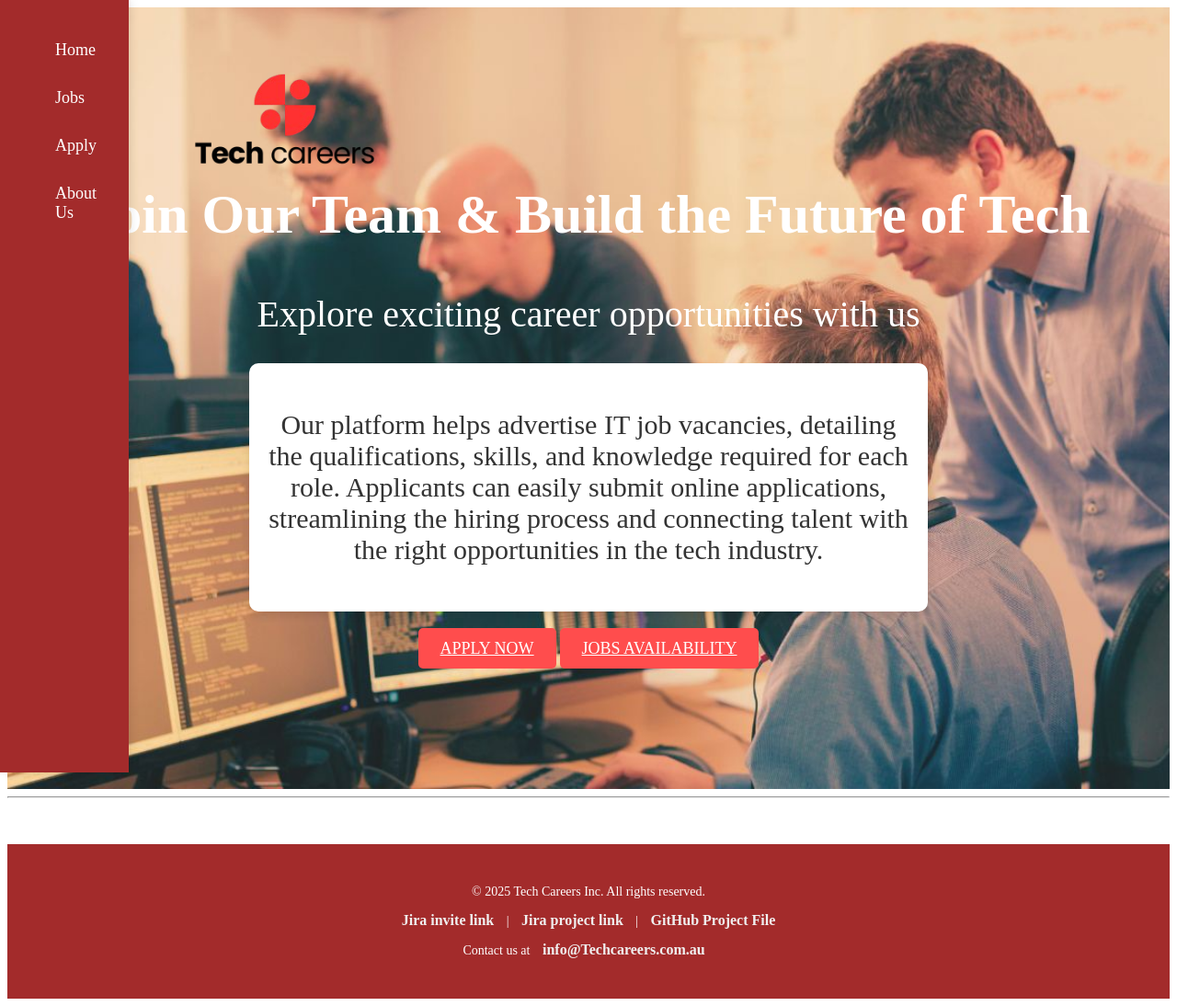
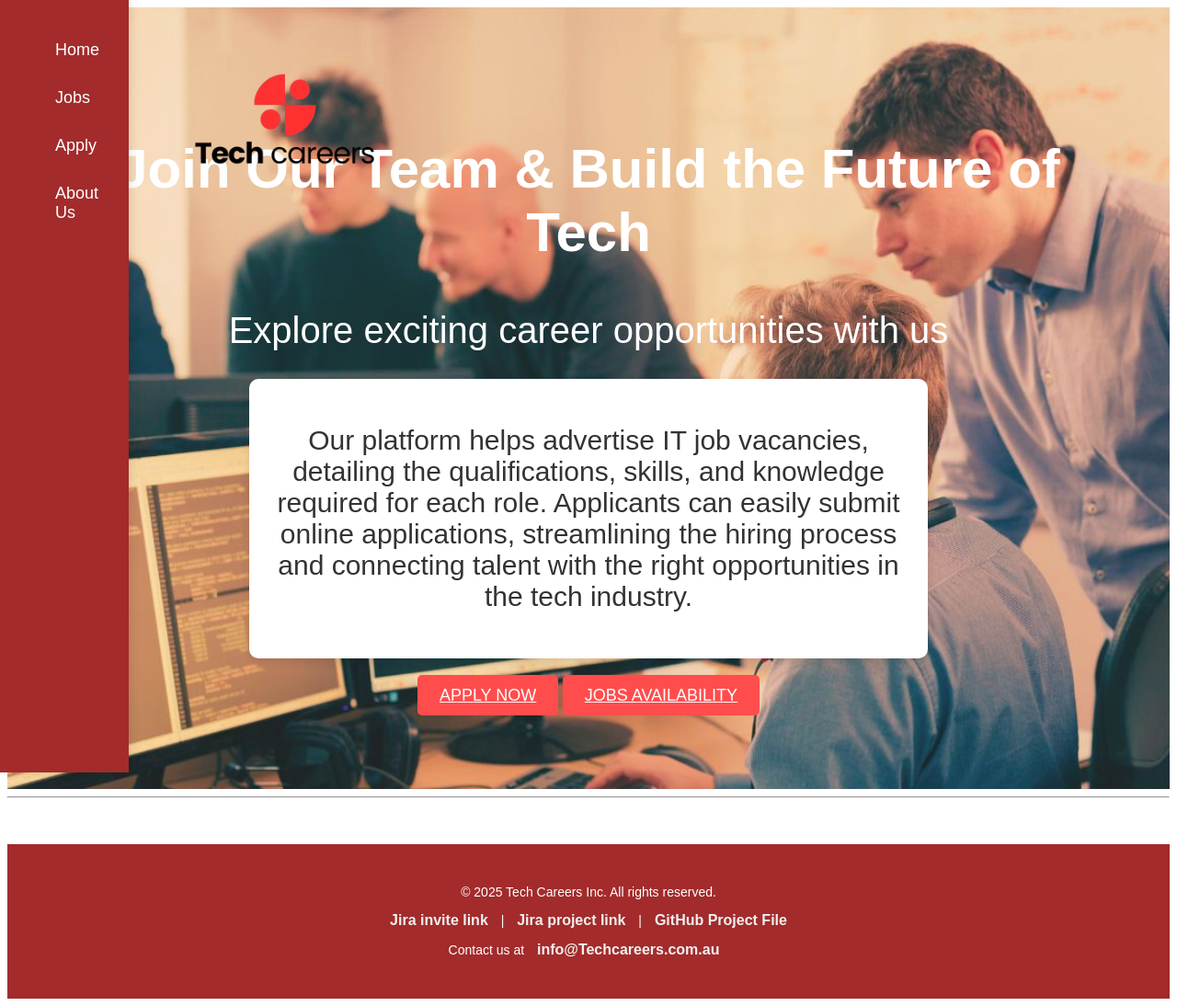
Before and after one commit to JordanThomasButler/LVSJ-GroupProj, a PHP site: page /project1/index.html in a window 1280 px wide. Shown: the whole page at 92% size. Run offline with PHP 8.4, Linux system fonts and the light colour scheme.

Commit message:
changing font on home page so they are all the same

```diff
--- a/project1/index.html
+++ b/project1/index.html
@@ -6,7 +6,7 @@
     <link rel="stylesheet" href="../styles/styles.css">
     <title>Tech Careers Inc.</title>
 </head>
-<body>
+<body class="home-page">
     <!-- Sidebar Navigation -->
     <aside class="job-links">
         <ul>
--- a/styles/styles.css
+++ b/styles/styles.css
@@ -12,6 +12,10 @@ body.application-page {
     margin: 0;
     padding: 0;
     box-sizing: border-box;
+}
+
+body.home-page {
+    font-family: Arial, sans-serif;
 }
 
 /*Alters the headers of the thing with "header-content" class*/
```
